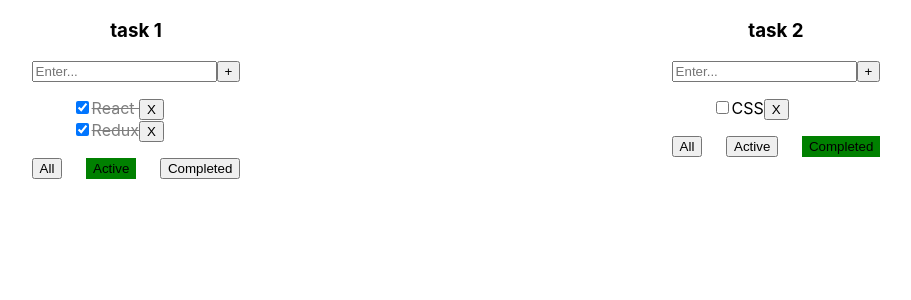
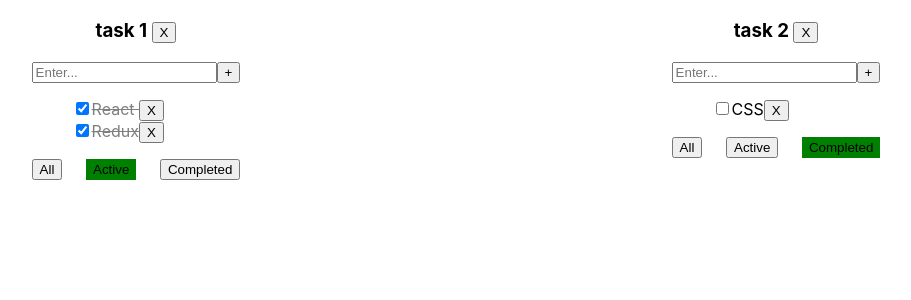
Before and after one commit to beniwbogdan/ToDoDim, a React (Create React App) app: page / in a window 1280 px wide. Shown: the top 300 px of the page, without its empty margins (184-1095 px from the left). Built offline with nearby package versions, Linux system fonts and the light colour scheme.

Commit message:
#05 deleting tasks

```diff
--- a/src/App.tsx
+++ b/src/App.tsx
@@ -2,7 +2,6 @@
 import React, { useState } from 'react';
 import './App.css';
 import ToDoList from "./ToDoList";
-import { Task } from "./ToDoList";
 import v1 from "react-uuid"
 
 export type FilterValuesType = "all" | "completed" | "active";
@@ -66,7 +65,12 @@ function App() {
             setTodoList([...todolists]);
         }
     }
-
+    const deleteTask = (todolistid: string) => {
+        let filteredToDoList = todolists.filter(t => t.id !== todolistid);
+        setTodoList(filteredToDoList);
+        delete tasksObj[todolistid];
+        setTasks({ ...tasksObj });
+    }
 
 
     return (
@@ -97,6 +101,7 @@ function App() {
                         addTask={addTask}
                         changeTaskStatus={changeStatus}
                         filter={tl.filter}
+                        deleteTask={deleteTask}
                     />
                 })}
 
--- a/src/ToDoList.tsx
+++ b/src/ToDoList.tsx
@@ -18,6 +18,7 @@ export type ToDoListPropsType = {
     changeTaskStatus: (taskId: string, isDone: boolean, todolistid: string) => void,
     filter: FilterValuesType,
     id: string,
+    deleteTask: (todolistid: string) => void,
 
 }
 
@@ -45,9 +46,12 @@ const ToDoList = (props: ToDoListPropsType) => {
     const onAllClickHandler = () => { props.changeFilter("all", props.id) }
     const onActiveClickHandler = () => { props.changeFilter("active", props.id) }
     const onCompletedClickHandler = () => { props.changeFilter("completed", props.id) }
+    const deleteTask = () => {
+        props.deleteTask(props.id)
+    }
     return (
         <div>
-            <h3>{props.title}</h3>
+            <h3>{props.title} <button onClick={() => deleteTask()}>X</button></h3>
             <div>
                 <input
                     type="text"
```
